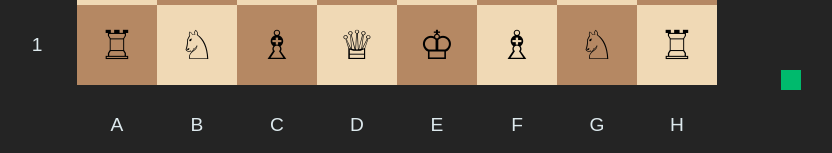
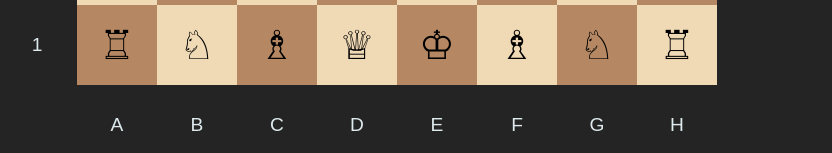
Before and after one commit to ArtyomSukiasyan/React-Chess, a React (Create React App) app: page / in a window 1280 px wide. Shown: the part 570-723 px from the top of the page, without its empty margins (3-835 px from the left). Built offline with nearby package versions, Linux system fonts and the light colour scheme.

Commit message:
fix: fixed styles

```diff
--- a/src/Chess/Game.module.css
+++ b/src/Chess/Game.module.css
@@ -19,7 +19,6 @@ body {
   width: 50%;
 }
 
-
 .table {
   width: 80vmin;
   height: 80vmin;
@@ -33,25 +32,6 @@ body {
 .col_label {
   width: 80vmin;
   height: 5vmin;
-}
-
-.wrapper {
-  margin-left: 5%;
-  display: flex;
-}
-
-.white_move{
-  position: absolute;
-  top: 80vh;
-  width: 20px;
-  height: 20px;
-  background-color: #00ba6d;
-}
-
-.black_move{
-  width: 20px;
-  height: 20px;
-  background-color: #00ba6d;
 }
 
 .side_box {
@@ -139,12 +119,10 @@ body {
   background-color: #16aad3;
 }
 
-
 .highlighted_square {
   background-color: #a1d890;
 }
 
-
 .in_check_square {
   background-color: #272d2f;
 }
--- a/src/Chess/components/GameLogic/GameLogic.jsx
+++ b/src/Chess/components/GameLogic/GameLogic.jsx
@@ -487,15 +487,6 @@ export default class Board extends React.Component {
             nextAtw={() => this.viewHistory(nextAtw)}
           />
         </div>
-        <div className={styles.wrapper}>
-          <div
-            className={this.state.turn === white ? styles.white_move : ""}
-          ></div>
-
-          <div
-            className={this.state.turn === black ? styles.black_move : ""}
-          ></div>
-        </div>
       </div>
     );
   }
```
